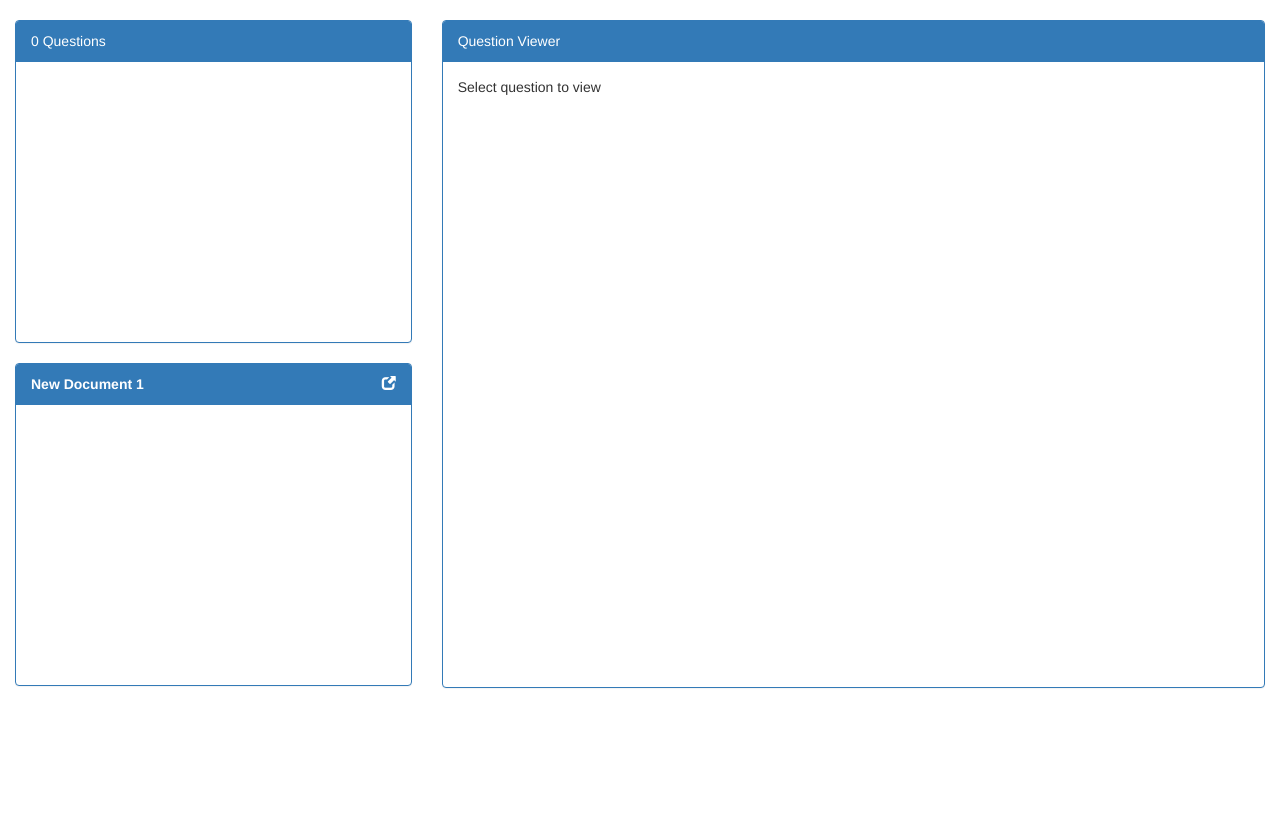
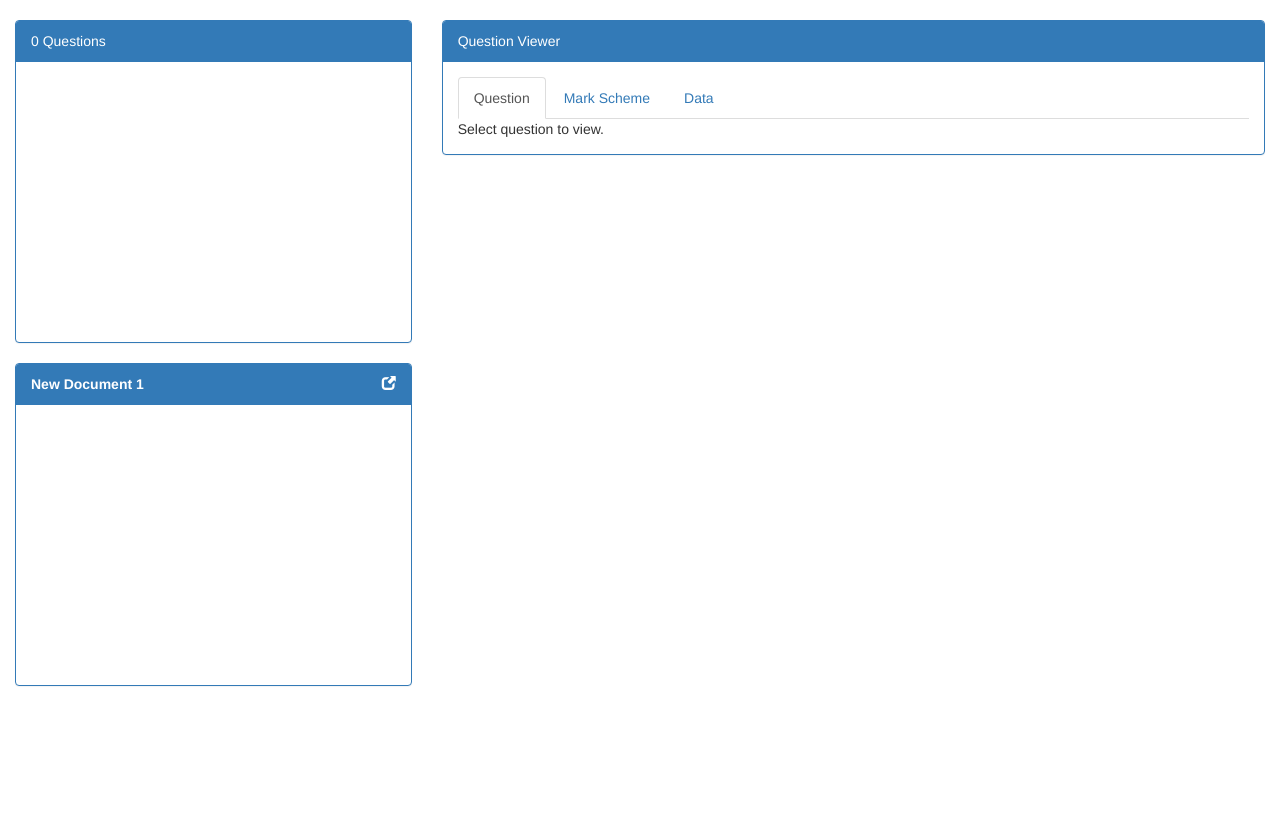
Before and after one commit to blueyorange/examweasel, a Flask app: page / in a window 1280 px wide. Shown: the part 52-872 px from the top of the page. Run offline with Flask 2, Linux system fonts and the light colour scheme; the visitor is signed in with stand-in values (Sample User, id 1); data that the repository does not hold is empty; some libraries are stand-ins or nearby versions.

Commit message:
tabs working with image correctly sized

```diff
--- a/app/static/css/custom.css
+++ b/app/static/css/custom.css
@@ -11,8 +11,8 @@
   height: calc(50vh - 140px);
 }
 
-.questionviewer {
-  height: calc(100vh - 175px);
+#questionviewer {
+  height: 100%;
   overflow-y: scroll;
 }
 
@@ -26,7 +26,7 @@
   background-color: whitesmoke;
 }
 
-#question-img {
+img {
   width: 100%;
   height: auto;
 }
--- a/app/static/js/script.js
+++ b/app/static/js/script.js
@@ -199,7 +199,7 @@ $(document).ready(function()
             }, (url) => {
                 // display image of new question using returned url
                 console.log(url);
-                $('#questionview').html(`<img src="${url}" id="question-img"></img"`);
+                $('#question-pane').html(`<img src="${url}" id="question-img"></img"`);
             })
         }
     });
--- a/app/templates/index.html
+++ b/app/templates/index.html
@@ -146,8 +146,22 @@
         <div class="panel-heading">
           Question Viewer
         </div>
-        <div class="panel-body questionviewer" id="questionview">
-          Select question to view
+        <div class="panel-body">
+          <ul class="nav nav-tabs">
+            <li class="active"><a href="#question-pane" data-toggle="tab">Question</a></li>
+            <li><a href="#ms-pane" data-toggle="tab">Mark Scheme</a></li>
+            <li><a href="#data-pane" data-toggle="tab">Data</a></li>
+          </ul>
+
+          <div class="tab-content">
+            <div id="question-pane" class="tab-pane in active">
+              Select question to view.
+            </div>
+            <div id="ms-pane" class="tab-pane">
+            </div>
+            <div id="data-pane" class="tab-pane">
+            </div>
+          </div>
         </div>
       </div>
     </div>
```
